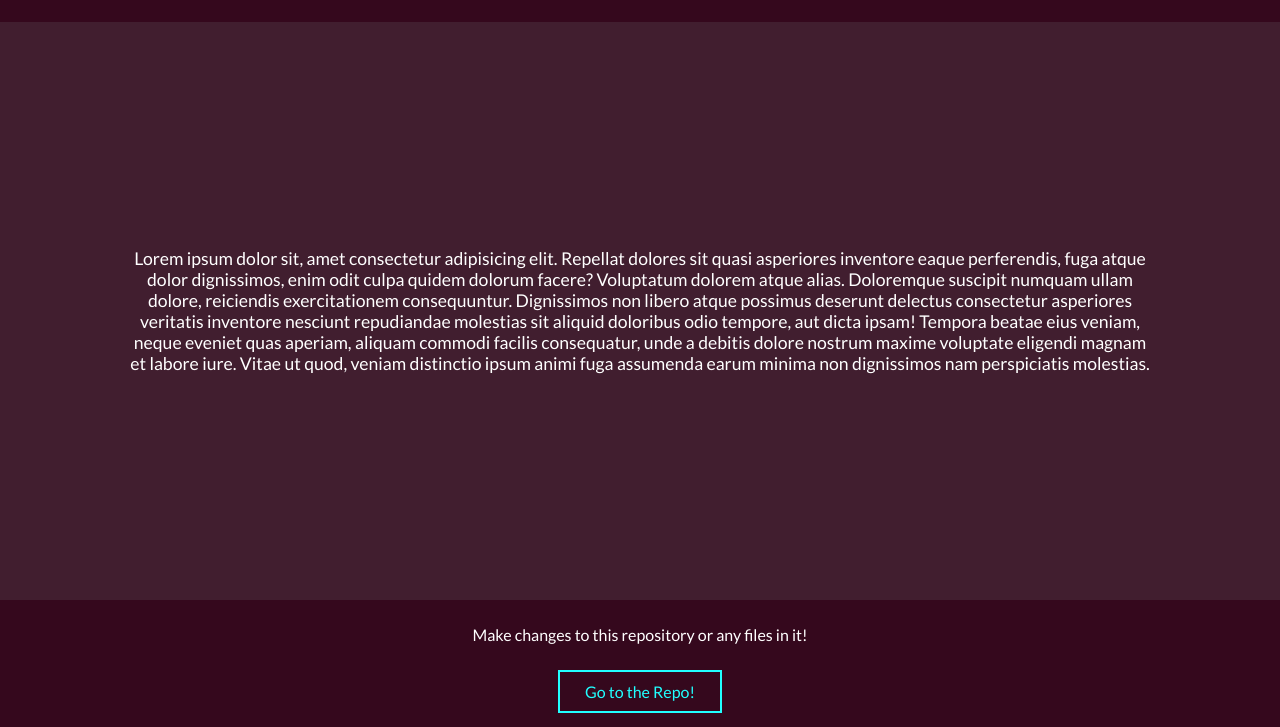
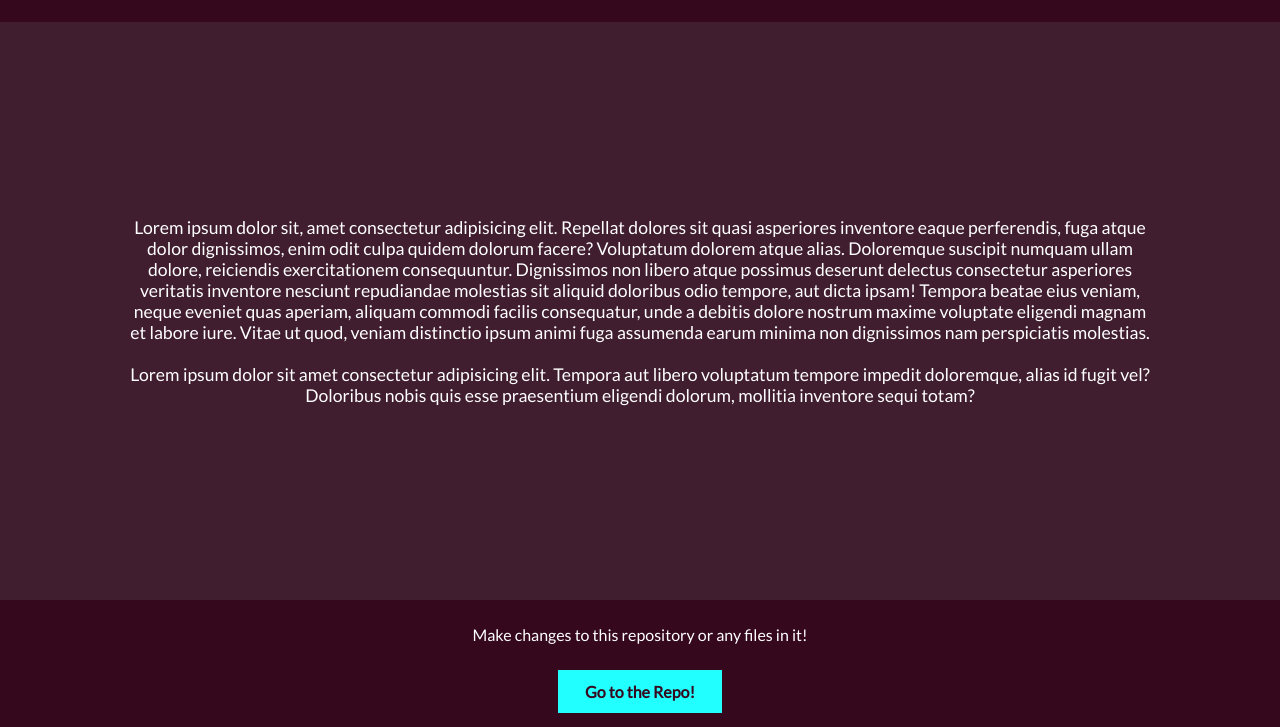
Before and after one commit to ashwini0529/lastdayofhacktoberfest, a plain HTML site: page index.html in a window 1280 px wide. In both pictures the pointer is over the link "Go to the Repo!". Shown: the part 73-800 px from the top of the page. Drawn offline with Linux system fonts and the light colour scheme.

Commit message:
updated anchor tags
small changes

```diff
--- a/index.html
+++ b/index.html
@@ -24,6 +24,11 @@
             quas aperiam, aliquam commodi facilis consequatur, unde a debitis dolore nostrum maxime voluptate eligendi
             magnam et labore iure. Vitae ut quod, veniam distinctio ipsum animi fuga assumenda earum minima non
             dignissimos nam perspiciatis molestias.
+            <br>
+            <br>
+            Lorem ipsum dolor sit amet consectetur adipisicing elit. Tempora aut libero voluptatum tempore impedit
+            doloremque, alias id fugit vel? Doloribus nobis quis esse praesentium eligendi dolorum, mollitia inventore
+            sequi totam?
         </p>
     </section>
     <footer>
--- a/style.css
+++ b/style.css
@@ -30,6 +30,13 @@ a {
     padding: 10px 25px;
     text-decoration: none;
     border: 2px #21ffff solid;
+    font-weight: 600;
+}
+
+a:hover {
+    color: #35081d;
+    background-color: #21ffff;
+    transition-duration: 0.3s;
 }
 
 header {
```
